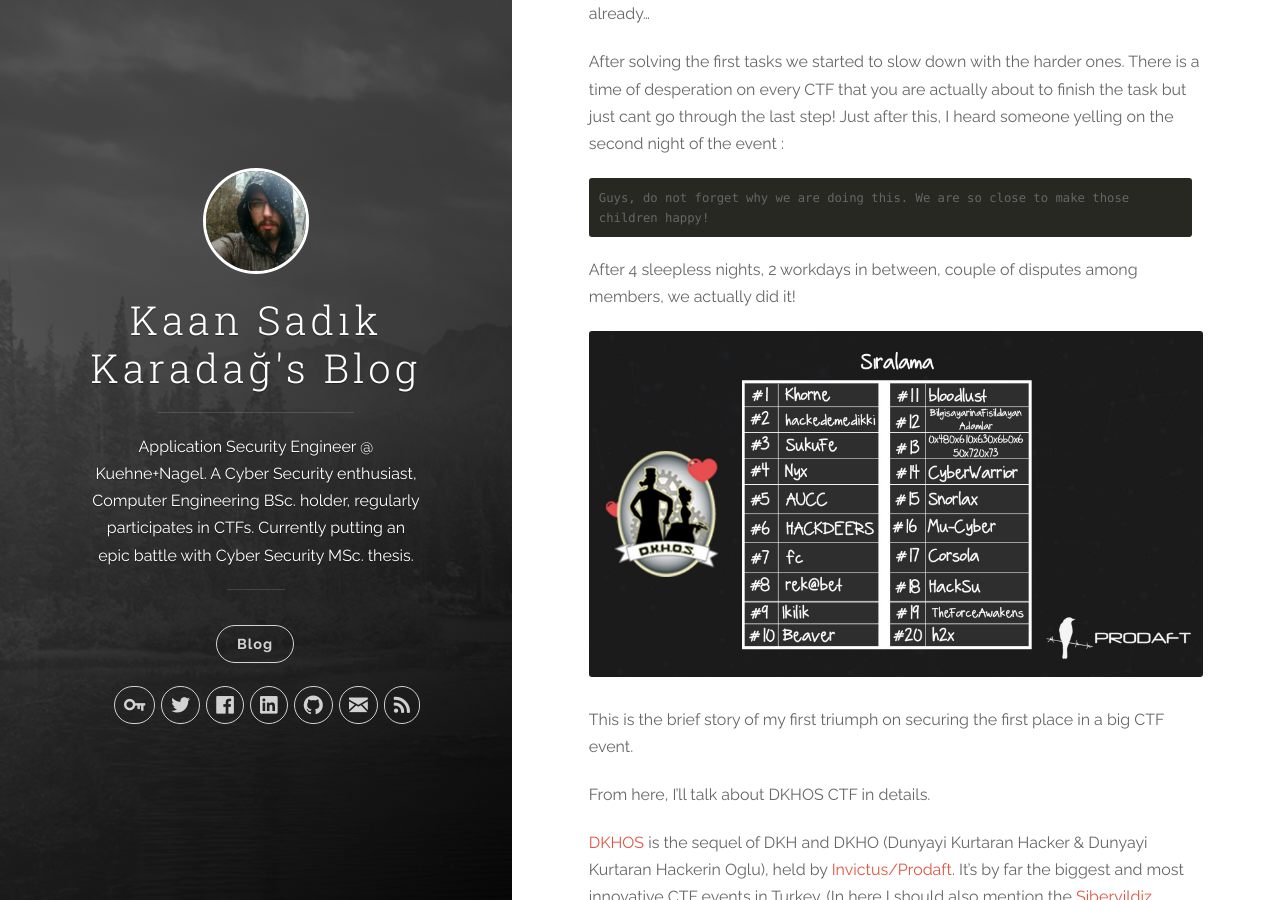
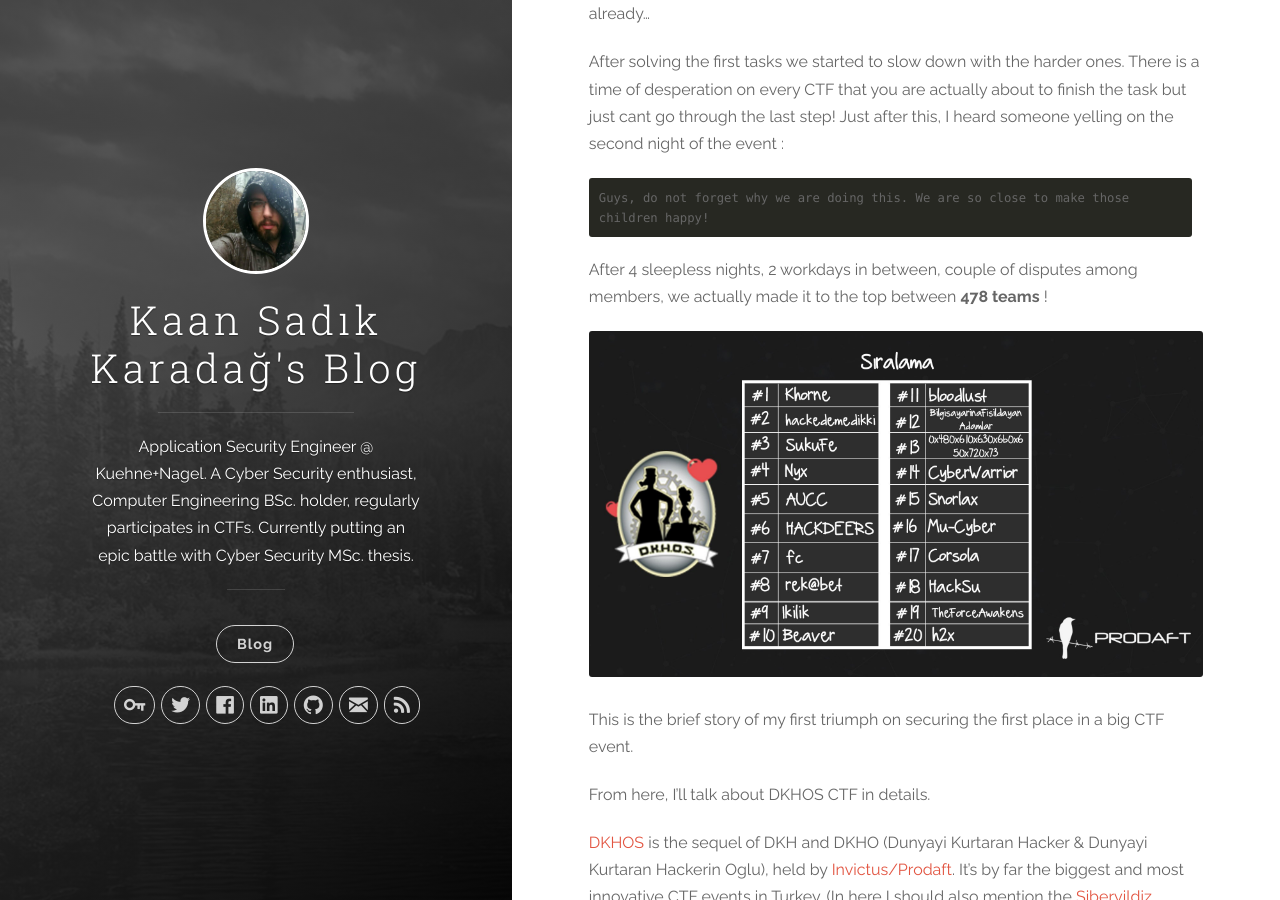
Before and after one commit to massimotamos/massimotamos.github.io, a Jekyll site: the page built from _posts/2018-02-19-DKHOS-CTF-General-Review.markdown, in a window 1280 px wide and 900 px high, scrolled down 953 px. Built offline with Jekyll 4.4.1, drawn with Linux system fonts in a browser that asks for light colours; comment, search, counter and statistics services are not loaded.

Commit message:
DKHOS review fix 4

````diff
--- a/_posts/2018-02-19-DKHOS-CTF-General-Review.markdown
+++ b/_posts/2018-02-19-DKHOS-CTF-General-Review.markdown
@@ -21,7 +21,7 @@ After solving the first tasks we started to slow down with the harder ones. Ther
 ```
 Guys, do not forget why we are doing this. We are so close to make those children happy!
 ```
-After 4 sleepless nights, 2 workdays in between, couple of disputes among members, we actually did it!
+After 4 sleepless nights, 2 workdays in between, couple of disputes among members, we actually made it to the top between **478 teams** !
 
 ![image]({{ site.baseurl }}/assets/images/post3/post3-2.jpeg)
 
````
